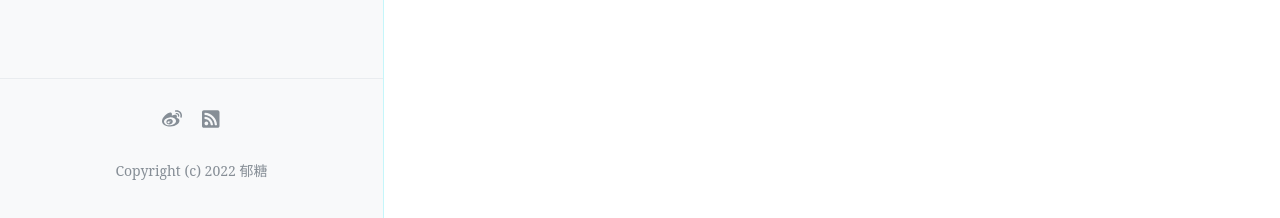
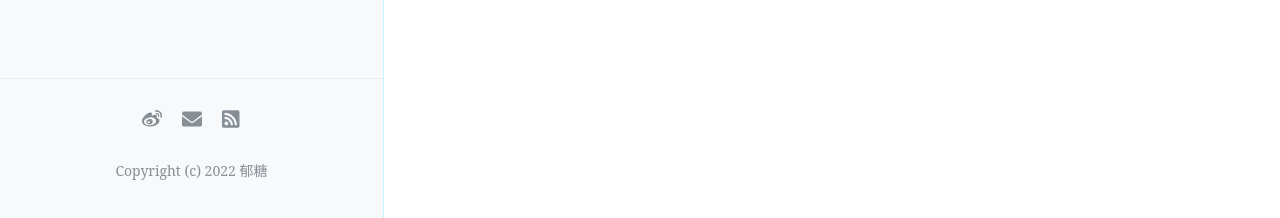
Before and after one commit to straylovers/straylovers, a Jekyll site: the page built from index.html, in a window 1280 px wide. Shown: the part 682-900 px from the top of the page. Built offline with Jekyll 4.4.1, drawn with Linux system fonts in a browser that asks for light colours; the list of posts is cut into pages by our own code; comment, search, counter and statistics services are not loaded.

Commit message:
Update _config.yml

```diff
--- a/_config.yml
+++ b/_config.yml
@@ -24,10 +24,10 @@ baseurl: /straylovers
 #
 
 # 你的博客logo图片URL，建议尺寸不超过300px × 300px
-avatar: https://raw.githubusercontent.com/FromEndWorld/LOFFER/master/images/logofeather.png
+avatar: https://raw.githubusercontent.com/FromEndWorld/LOFFER/master/images/logo.png
 
 # 你的favicon（出现在浏览器tab上）图片URL，建议使用较小(64px × 64px)的图片
-favicon: https://raw.githubusercontent.com/FromEndWorld/LOFFER/master/images/logofeathersmall.png
+favicon: https://raw.githubusercontent.com/FromEndWorld/LOFFER/master/images/favicon.png
 
 
 # 菜单中的按钮
@@ -52,7 +52,7 @@ footer-links:
   weibo:  u/7049217172
   behance: # https://www.behance.net/<>
   dribbble: # https://dribbble.com/<>
-  email: #youremailaddress@mail.com
+  email: candybox2022@163.com
   facebook: #https://www.facebook.com/<>
   flickr: #https://www.flickr.com/<>
   github: #FromEndWorld/loffer #https://github.com/<>
```
